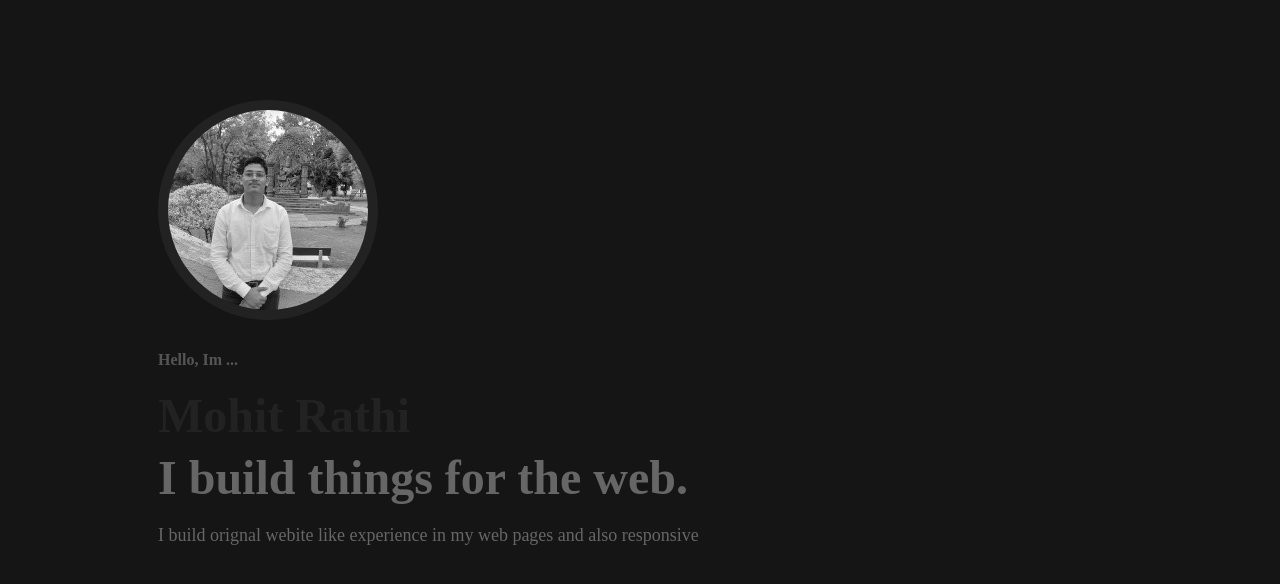
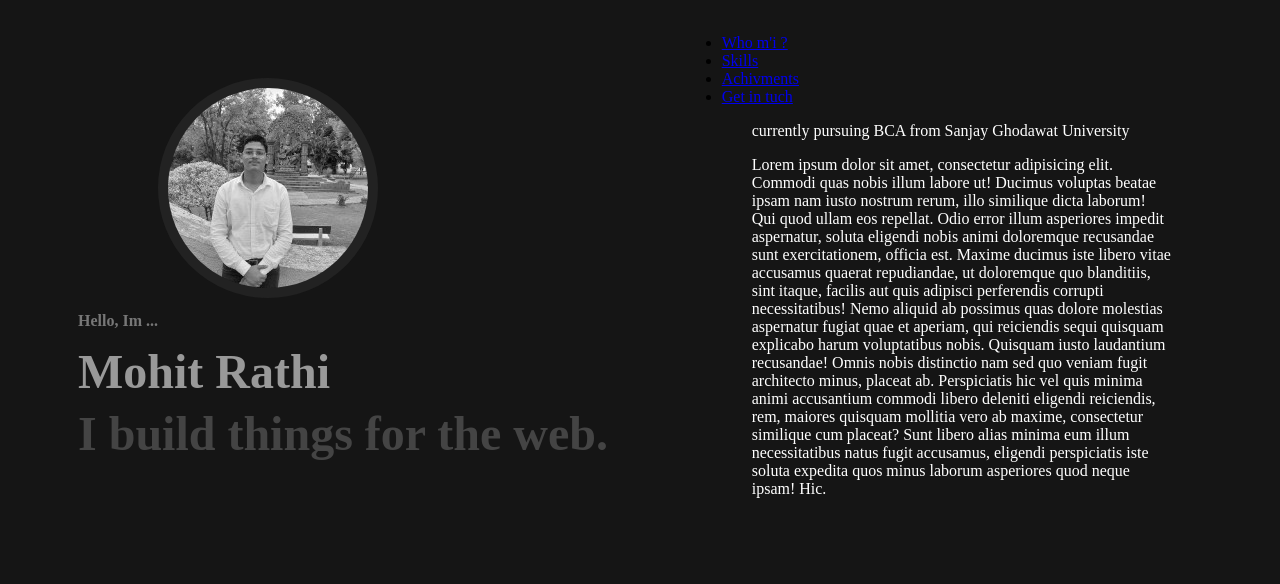
Before and after one commit to MohitRathi1/PortFolio, a plain HTML site: page index.html in a window 1280 px wide. Drawn offline with Linux system fonts and the light colour scheme.

Commit message:
made cchanges in html and css

```diff
--- a/index.html
+++ b/index.html
@@ -7,14 +7,29 @@
     <link rel="stylesheet" href="style.css">
 </head>
 <body>
+
     <div class="hero">
         <img src="my_image.jpg" alt="" height="200px" width="200px">
         <h5>Hello, Im ...</h5>
         <h1>Mohit Rathi</h1>
         <h1 class="h1s">I build things for the web. </h1>
-        <p>I build orignal webite like experience in my web pages and also responsive</p>
+        <!-- <p>I build orignal webite like experience in my web pages and also responsive</p> -->
     </div>
-    <div class="main"></div>
+    <div class="box"></div>
+
+    <div class="main">
+        <div class="navbar">
+            <ul>
+                <li><a href="#Home">Who m'i ?</a></li>
+                <li><a href="#Skills">Skills</a></li>
+                <li><a href="#Achivements">Achivments</a></li>
+                <li><a href="#Contact">Get in tuch</a></li>
+
+            </ul>
+        </div>
+        <p>currently pursuing BCA from Sanjay Ghodawat University </p>
+        <p>Lorem ipsum dolor sit amet, consectetur adipisicing elit. Commodi quas nobis illum labore ut! Ducimus voluptas beatae ipsam nam iusto nostrum rerum, illo similique dicta laborum! Qui quod ullam eos repellat. Odio error illum asperiores impedit aspernatur, soluta eligendi nobis animi doloremque recusandae sunt exercitationem, officia est. Maxime ducimus iste libero vitae accusamus quaerat repudiandae, ut doloremque quo blanditiis, sint itaque, facilis aut quis adipisci perferendis corrupti necessitatibus! Nemo aliquid ab possimus quas dolore molestias aspernatur fugiat quae et aperiam, qui reiciendis sequi quisquam explicabo harum voluptatibus nobis. Quisquam iusto laudantium recusandae! Omnis nobis distinctio nam sed quo veniam fugit architecto minus, placeat ab. Perspiciatis hic vel quis minima animi accusantium commodi libero deleniti eligendi reiciendis, rem, maiores quisquam mollitia vero ab maxime, consectetur similique cum placeat? Sunt libero alias minima eum illum necessitatibus natus fugit accusamus, eligendi perspiciatis iste soluta expedita quos minus laborum asperiores quod neque ipsam! Hic.</p>
+    </div>
 
     <!-- linkedin :https://in.linkedin.com/in/mohit-rathi-a2745a290?trk=people-guest_people_search-card&original_referer=https%3A%2F%2Fwww.linkedin.com%2F -->
 </body>
--- a/style.css
+++ b/style.css
@@ -1,12 +1,25 @@
 body{
   overflow-x: hidden;
   background: #151515;
+  display: flex;
 }
 .hero{
-  margin-top: 100px;
-  margin-left: 150px;
+  width: 1000px;
+  position:fixed;
+  /* border: #fff 1px solid; */
+}
+.box{
+  width: 1000px;
+  position: relative;
+  z-index: -1;
+}
+.hero h1,h5,p{
+  margin-top: 10px;
+  margin-left: 70px;
 }
 .hero img{
+  margin-top: 70px;
+  margin-left: 150px;
   border-radius: 50%;
   border: #222 10px solid;
   -webkit-filter: grayscale(100%);
@@ -18,21 +31,28 @@ body{
   filter: grayscale(0%);
 }
 .hero h5{
-  color: #555;
+  color: #777;
   font-size: 1em;
   /* margin-left: 40px; */
 }
-.hero p{
-  color: #666;
-  font-size: large;
-}
+
 .hero h1{
-  color: #222;
+  color: #999;
   font-size: 3em;
   line-height: 30px;
   font-family: 'poppin';
 
 }
 .hero .h1s{
-  color: #666;
+  color: #444;
 }
+.main{
+  float: right;
+  width: 750px !important;
+  padding: 10px 20px ;
+  margin: 0px 80px 0px 0px;
+  /* border: #fff 1px solid; */
+}
+.main p{
+  color: #ffff;
+}
```
